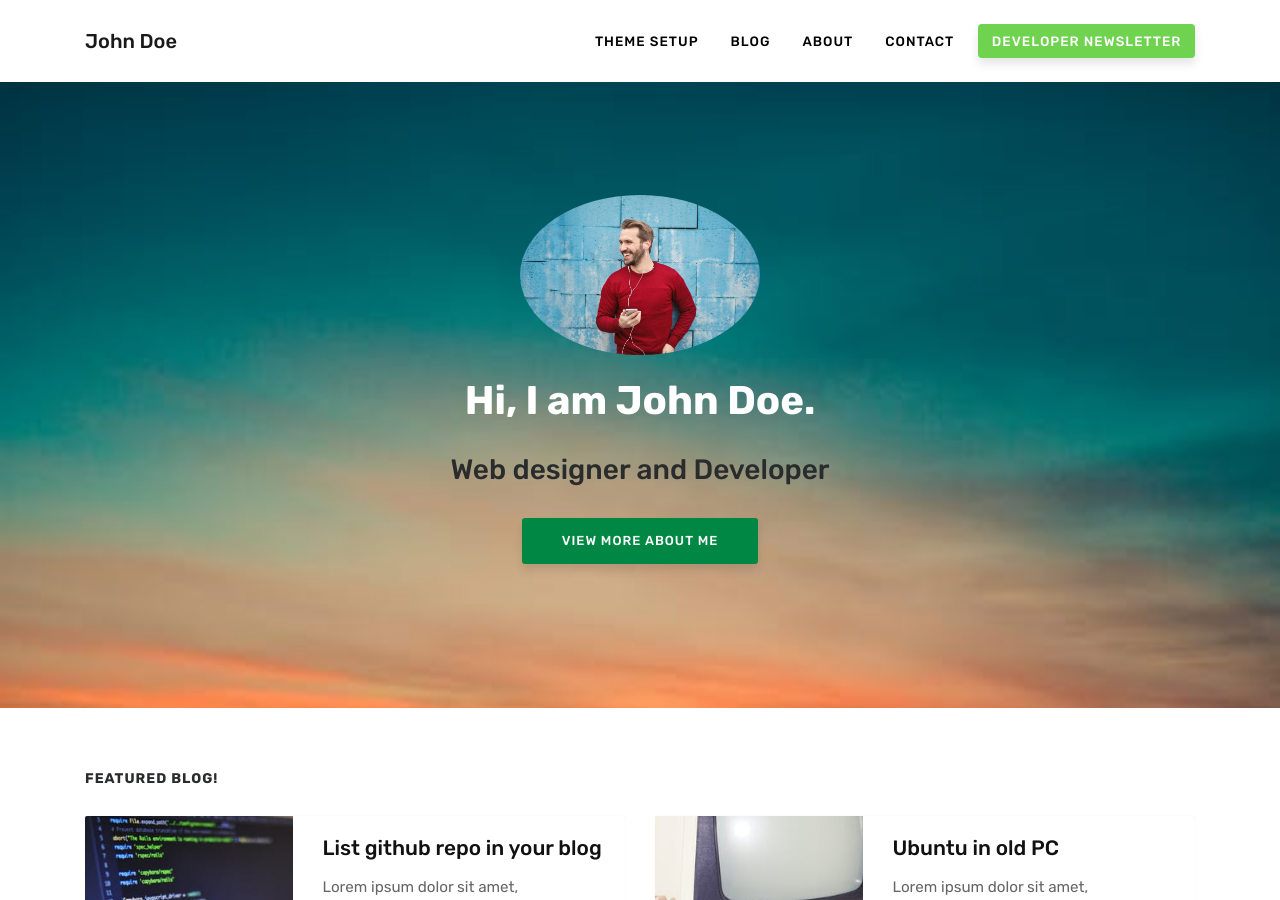
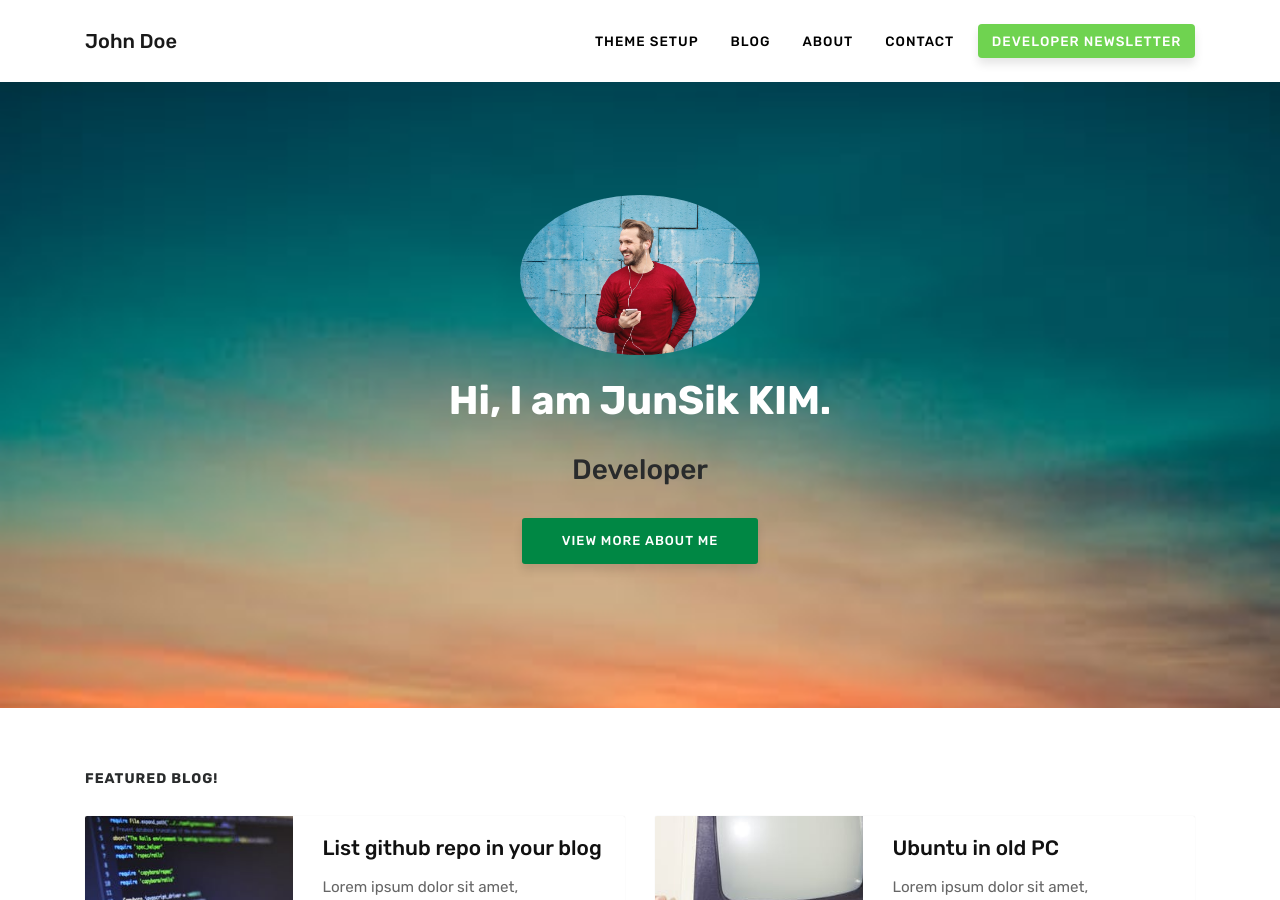
Before and after one commit to wnstlr4580/lawmaker-network, a Jekyll site: the page built from index.html, in a window 1280 px wide and 900 px high. Built offline with Jekyll 4.4.1, drawn with Linux system fonts in a browser that asks for light colours; nearby versions of some CDN libraries; the list of posts is cut into pages by our own code.

Commit message:
Update index.html

```diff
--- a/index.html
+++ b/index.html
@@ -11,9 +11,9 @@ title: Home
 <center>
 <img src="/assets/images/john.jpg" style="border-radius: 50%" height="90px" width="240px" alt="A picture of author.">
 <br><br>
-<h1 style="color:white">Hi, I am <span>John Doe.</span></h1>
+<h1 style="color:white">Hi, I am <span>JunSik KIM.</span></h1>
 <br>
-<h3> Web designer and Developer</h3>
+<h3> Developer</h3>
 <br>
 <a href="/about/" class="btn" style="color:white">View More about me</a>
 </center>
```
